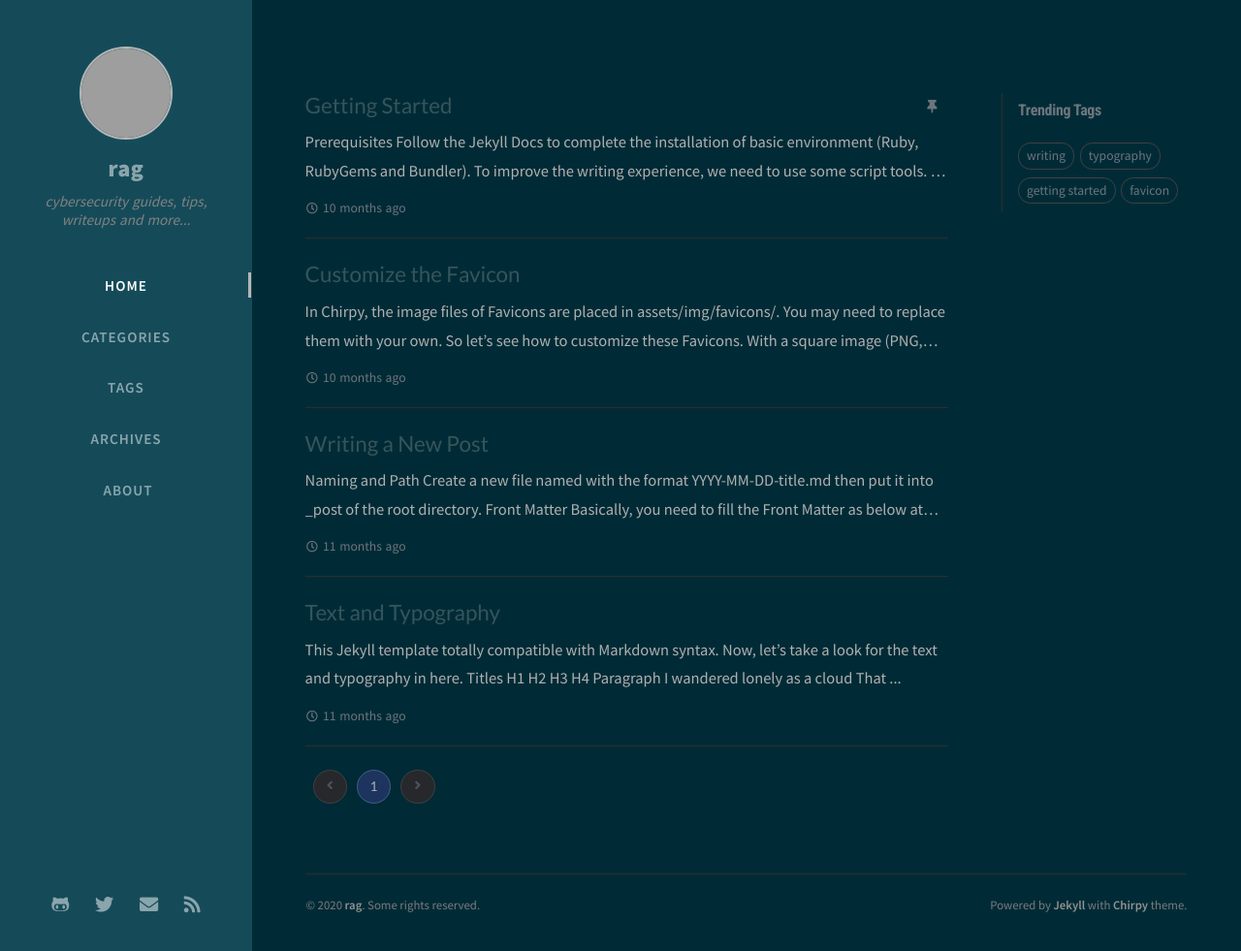
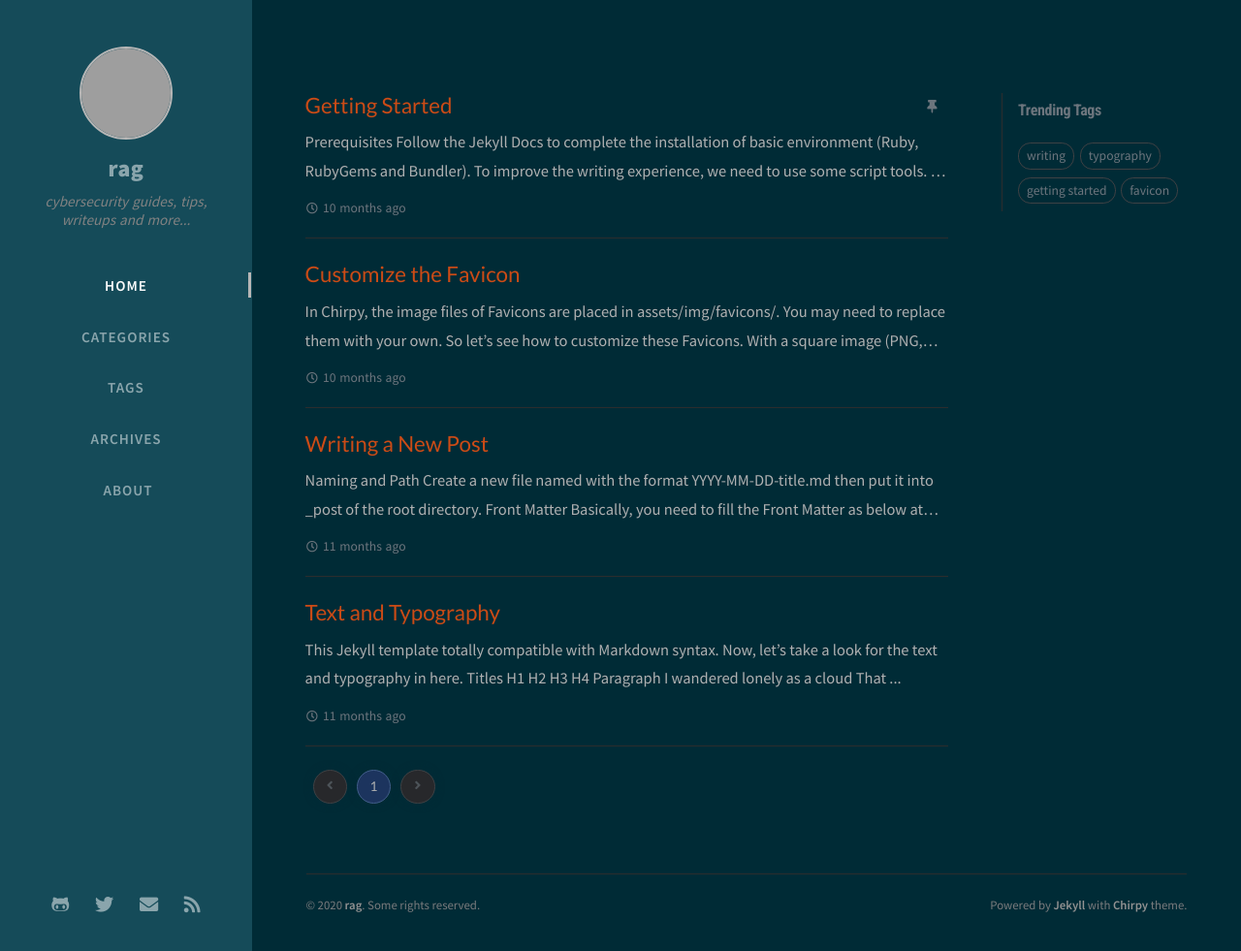
Before and after one commit to rag7/rag7.github.io, a Jekyll site: the page built from index.html, in a window 1280 px wide and 981 px high. Shown: the whole window at 97% size. Built offline with Jekyll 4.4.1, drawn with Linux system fonts in a browser that asks for light colours; nearby versions of some CDN libraries; the list of posts is cut into pages by our own code; comment, search, counter and statistics services are not loaded; grey boxes are pictures that could not be loaded.

Commit message:
Update dark-typography.scss

```diff
--- a/assets/css/_colors/dark-typography.scss
+++ b/assets/css/_colors/dark-typography.scss
@@ -20,7 +20,7 @@
   /* common color */
   --text-color: rgb(175, 176, 177);
   --text-muted-color: rgb(107, 116, 124);
-  --link-color: rgb(53, 85, 92);
+  --link-color: rgb(203, 75, 22);
   --link-underline-color: rgb(82, 108, 150);
   --main-border-color: rgb(44, 45, 45);
   --button-bg: rgb(39, 40, 43);
```
